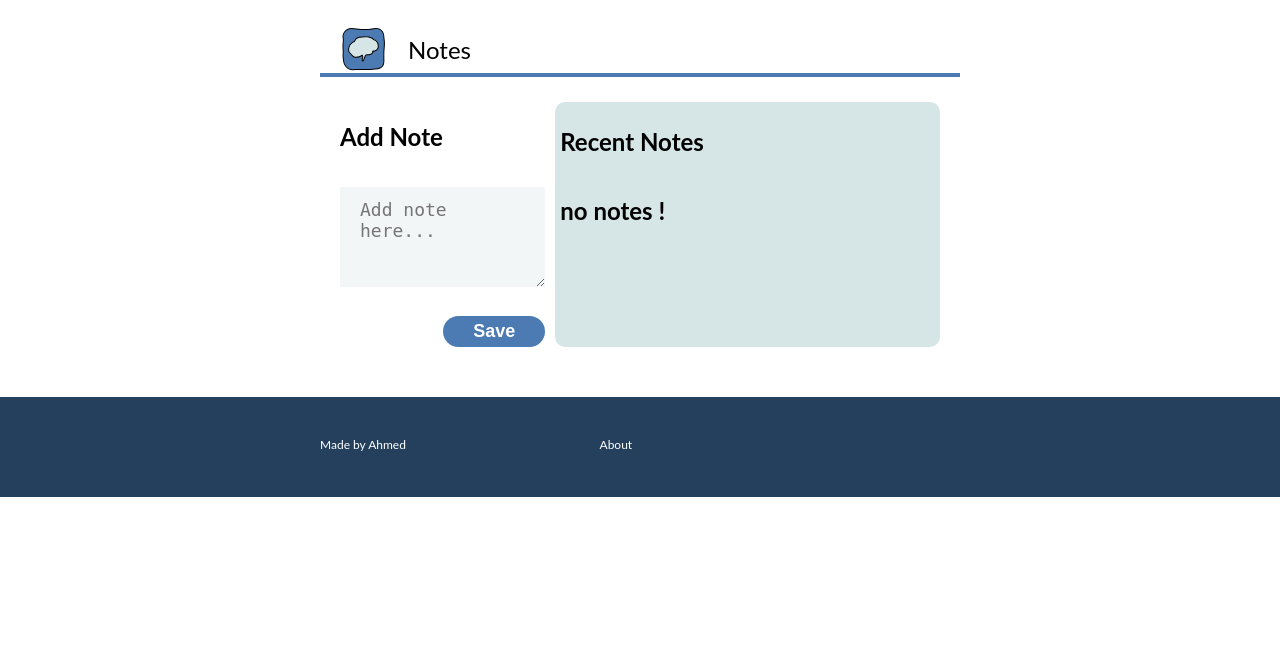
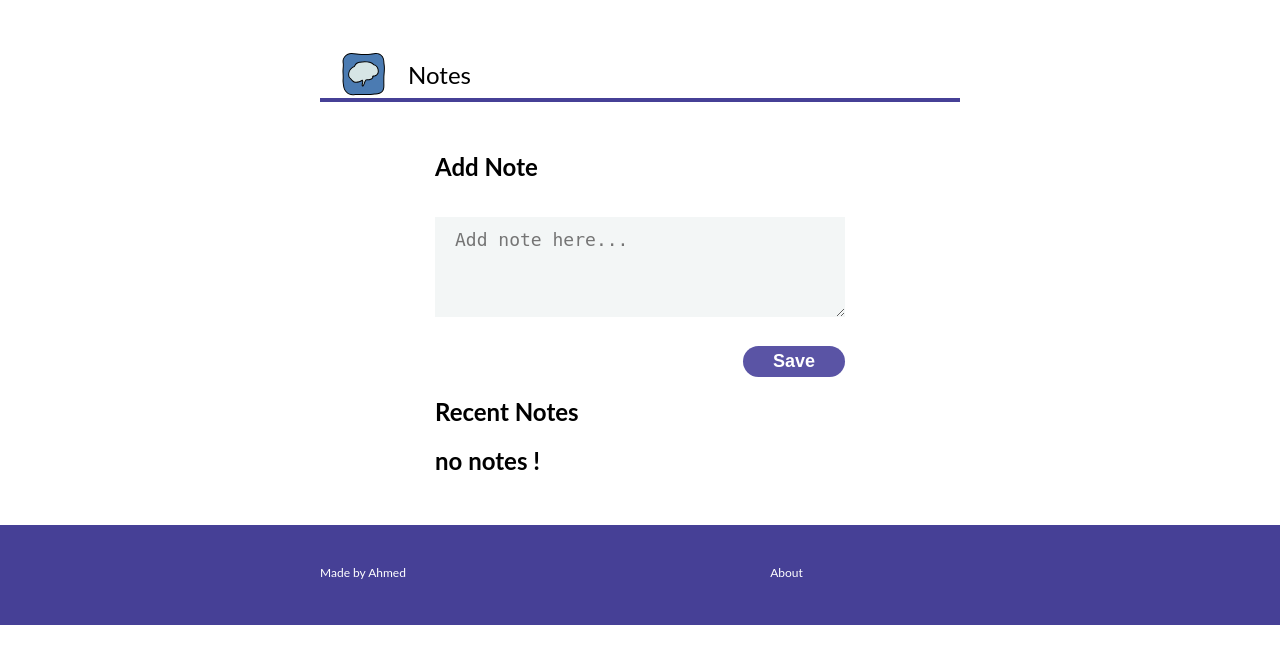
Before and after one commit to Ahmed0484/notes_flask, a Flask app: page / in a window 1280 px wide. Shown: the top 664 px of the page. Run offline with Flask 3, Linux system fonts and the light colour scheme; data that the repository does not hold is empty.

Commit message:
change design

```diff
--- a/static/styles.css
+++ b/static/styles.css
@@ -1,5 +1,5 @@
 html {
-    font-family: Lato,sans-serif;
+    font-family: Lato;
 }
 
 *,
@@ -16,13 +16,13 @@
 
 .navbar {
     max-width: 640px;
-    margin: 25px auto;
+    margin: 50px auto;
     padding: 0 20px;
     display: flex;
     flex-direction: row;
     justify-content: space-between;
     font-size: 24px;
-    border-bottom:4px solid  #4b7bb2 ;
+    border-bottom:4px solid  #464096 ;
 }
 
 .navbar__brand {
@@ -53,16 +53,10 @@
 }
 
 .main {
-    max-width: 640px;
+    max-width: 450px;
     margin: 0 auto;
     padding: 0 20px;
-
 }
-.container{
-    display: flex;
-    flex-direction: row;
-}
-
 
 .form{
     display: flex;
@@ -85,7 +79,7 @@
 }
 
 .form__submit{
-    background-color:  #4b7bb2;
+    background-color: #5a54a5;
     border: none;
     border-radius: 20px;
     font-size: 18px;
@@ -96,11 +90,11 @@
 }
 
 .form__submit:hover{
-    background-color: #18c1e1;
+    background-color: #aba7ea;
 }
 
 .note{
-    margin-top: 10px;
+    margin-top: 50px;
 }
 
 .note__title{
@@ -118,9 +112,10 @@
 }
 
 .footer{
-    background-color: #24405c;
+    background-color: #464096;
     padding: 40px 0;
     margin: 50px 0 0 0;
+
     color: white;
     font-size: 12px;
 }
@@ -134,16 +129,14 @@
 
 .left{
     display: flex;
-    flex-direction:column;
-    width: 230px;
-
+    flex-direction: column;
+    flex-grow: 2;
 }
 
 .right{
     display: flex;
-    flex-direction:column;
-    margin-left: 10px;
-    width: 430px;
+    flex-direction: row;
+    flex-grow: 1;
 }
 
 .footer__column{
@@ -161,9 +154,3 @@
 .footer__item:hover{
     text-decoration: underline;
 }
-
-.bgother{
-    background-color:#d6e5e5;
-    padding: 5px;
-    border-radius: 10px;
-}
--- a/templates/index.html
+++ b/templates/index.html
@@ -17,8 +17,7 @@
 
     </header>
     <main class="main">
-        <div class="container">
-            <section class="left">
+        <section>
             <h1 >Add Note</h1>
             <form class="form"  method="POST">
                <p class="form__input">
@@ -28,7 +27,7 @@
                 <button class="form__submit" type="submit">Save</button>
             </form>
         </section>
-            <section class="right bgother">
+        <section>
             <h1 >Recent Notes</h1>
             {% if num > 0 %}
             {% for n in notes %}
@@ -48,7 +47,6 @@
             {% endif %}
 
         </section>
-        </div>
     </main>
     <footer class="footer">
         <div class="footer__content">
```
Lines whose indentation alone changed are shown as unchanged.
